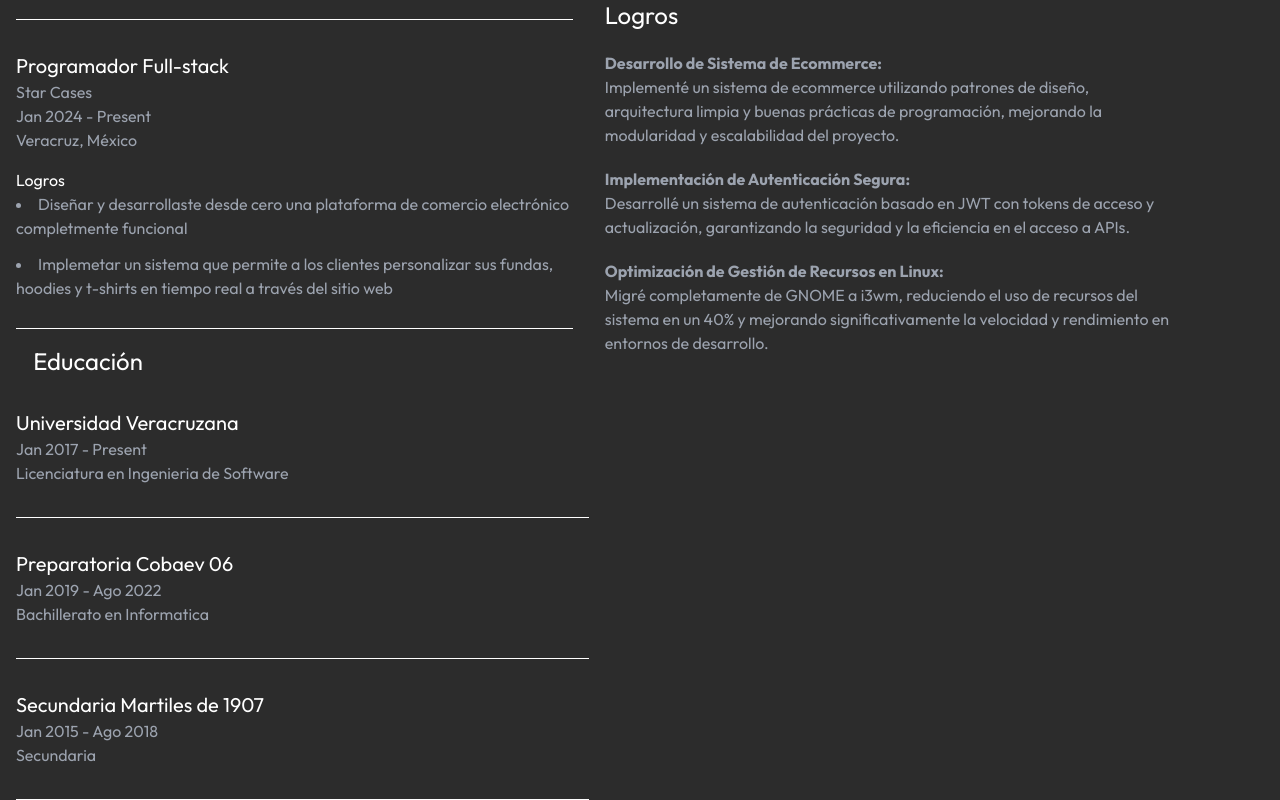
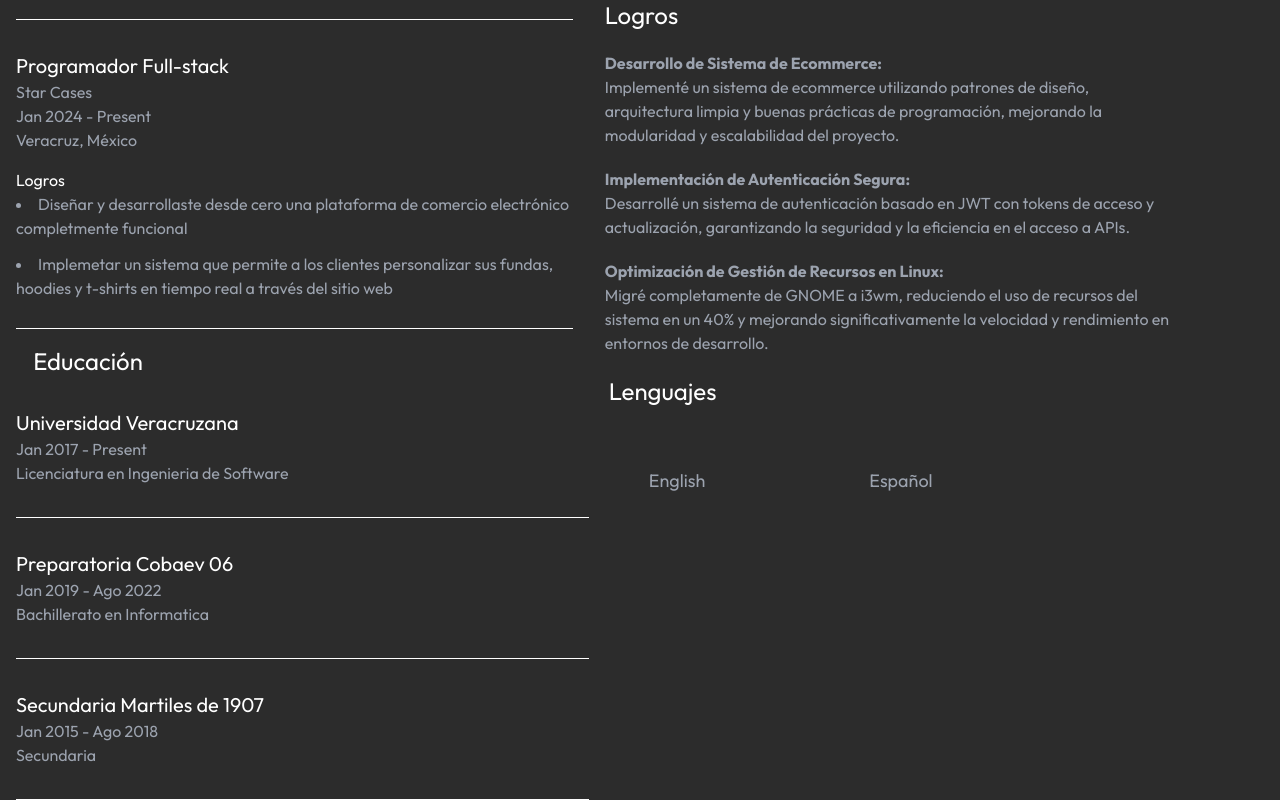
Before and after one commit to Harlock024/Harlock024.github.io, an Angular app: page / in a window 1280 px wide. Shown: the part 674-1474 px from the top of the page. Built offline with nearby package versions, Linux system fonts and the light colour scheme.

Commit message:
feat: languages component adedd

```diff
--- /dev/null
+++ b/src/app/Components/lenguages/lenguages.component.html
@@ -0,0 +1,9 @@
+<section class="ml-5">
+    <h1 class="text-2xl">Lenguajes</h1>
+    <div
+        class="flex text-lg mt-5 text-gray-400 gap-5 space-x-36 rounded-lg p-10"
+    >
+        <span>English</span>
+        <span>Español</span>
+    </div>
+</section>
--- a/src/app/app.component.html
+++ b/src/app/app.component.html
@@ -8,6 +8,7 @@
         <div>
             <app-skill class="w-full"></app-skill>
             <app-archivements class="w-full"></app-archivements>
+            <app-lenguages class="w-full"></app-lenguages>
         </div>
     </body>
 </main>
--- a/src/app/app.component.ts
+++ b/src/app/app.component.ts
@@ -5,6 +5,7 @@ import { WorkExperienceComponent } from "./Components/work-experience/work-exper
 import { EducationComponent } from "./Components/education/education.component";
 import { ArchivementsComponent } from "./Components/archivements/archivements.component";
 import { SkillComponent } from "./Components/skill/skill.component";
+import { LenguagesComponent } from "./Components/lenguages/lenguages.component";
 
 @Component({
   selector: "app-root",
@@ -16,6 +17,7 @@ import { SkillComponent } from "./Components/skill/skill.component";
     EducationComponent,
     ArchivementsComponent,
     SkillComponent,
+    LenguagesComponent,
   ],
   templateUrl: "./app.component.html",
 })
```
Also changed, not shown: src/app/Components/lenguages/lenguages.component.ts (added, +9 -0 lines), 1 other file (tests, documents, lock files or other folders).
